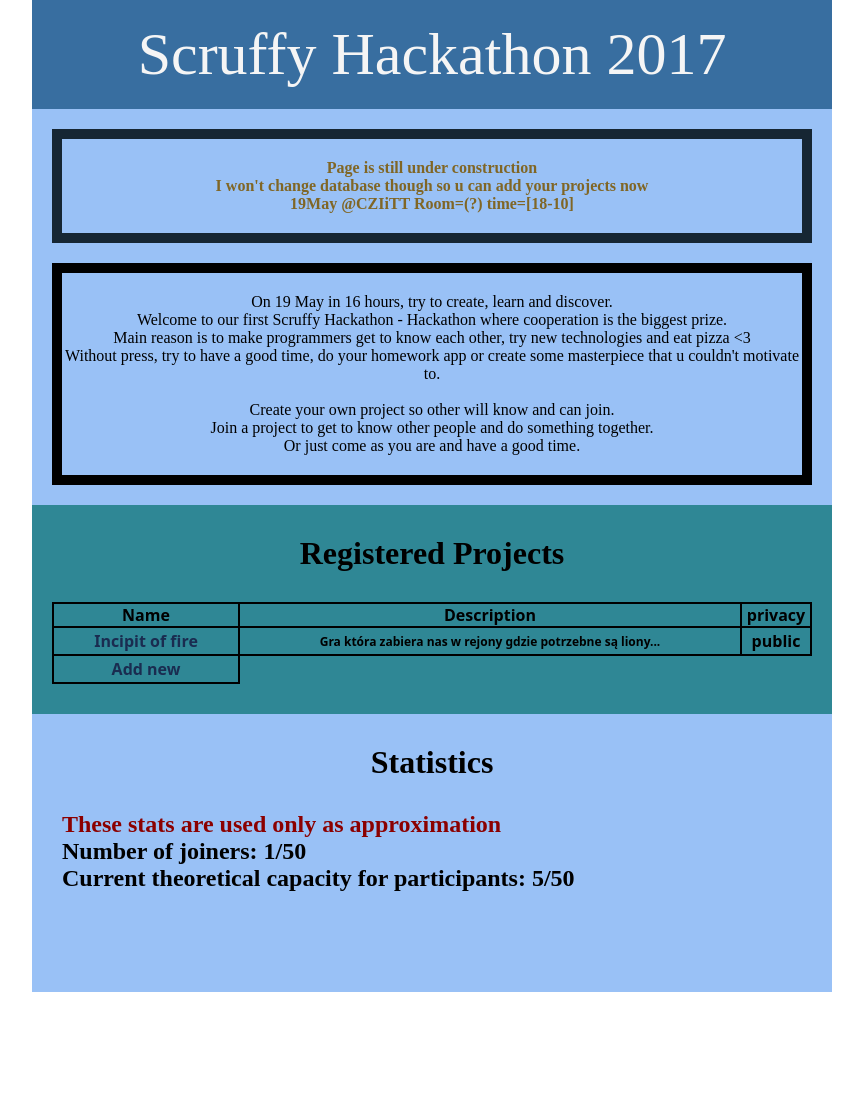
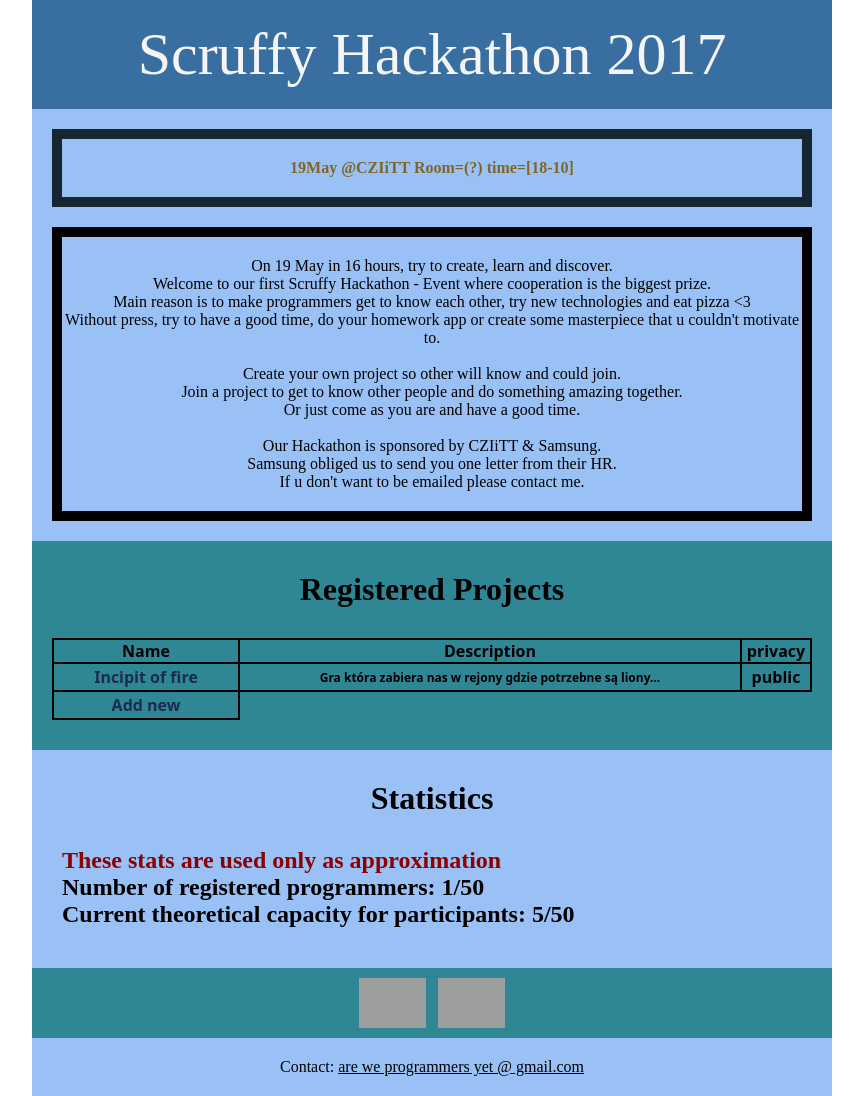
Before and after one commit to oneacik/scruffy, a Django app: page / in a window 1280 px wide. Shown: the whole page, without its empty margins (208-1071 px from the left). Before the commit the page ends 992 px from the top, so only its background shows below. Run offline with Django 3.2, Linux system fonts and the light colour scheme; data comes from the database, SQL or seed files in the repository; grey boxes are pictures that could not be loaded.

Commit message:
added some text

```diff
--- a/templates/index.html
+++ b/templates/index.html
@@ -1,3 +1,4 @@
+{% load static %}
 <!DOCTYPE html>
 <html lang="en" xmlns="http://www.w3.org/1999/html">
 <head>
@@ -44,13 +45,13 @@
             padding: 20px;
         }
 
-        #main {
+        .main {
             width: 800px;
             margin-left: auto;
             margin-right: auto;
             background-color: #99C1F6;
             min-height: 500px;
-            padding-bottom: 100px;
+            padding-bottom: 20px;
         }
 
         * {
@@ -121,10 +122,32 @@
             padding-bottom: 30px;
         }
 
+        img {
+            height: 50px
+        }
+
+        #footer {
+
+            padding: 0;
+            padding-top: 10px;
+            padding-bottom: 10px;
+            height: 50px;
+            min-height: 0;
+            text-align: center;
+            font-size: 50px;
+            margin-top: 20px;
+
+        }
+
+        #contact {
+            text-align: center;
+
+        }
+
     </style>
 </head>
 <body>
-<div id="main">
+<div class="main">
     <div id="title">
         <div>
             Scruffy Hackathon 2017
@@ -135,22 +158,26 @@
         {% if info %}
             {{ info }}
         {% else %}
-            Page is still under construction <br/>
-            I won't change database though so u can add your projects now <br/>
             19May @CZIiTT Room=(?) time=[18-10]
         {% endif %}
     </div>
 
     <div class="content">
         On 19 May in 16 hours, try to create, learn and discover.<br/>
-        Welcome to our first Scruffy Hackathon - Hackathon where cooperation is the biggest prize.<br/>
+        Welcome to our first Scruffy Hackathon - Event where cooperation is the biggest prize.<br/>
         Main reason is to make programmers get to know each other, try new technologies and eat pizza <3<br/>
         Without press, try to have a good time, do your homework app or create some masterpiece that u couldn't motivate
         to.<br/><br/>
 
-        Create your own project so other will know and can join. <br/>
-        Join a project to get to know other people and do something together. <br/>
-        Or just come as you are and have a good time. <br/>
+        Create your own project so other will know and could join. <br/>
+        Join a project to get to know other people and do something amazing together. <br/>
+        Or just come as you are and have a good time. <br/><br/>
+
+        Our Hackathon is sponsored by CZIiTT & Samsung.<br/>
+        Samsung obliged us to send you one letter from their HR.<br/>
+        If u don't want to be emailed please contact me.
+
+
     </div>
 
     <div class="mark">
@@ -186,13 +213,21 @@
     </div>
 
     <h1>Statistics</h1>
-    <div style="padding-left: 30px">
+    <div style="padding-left: 30px; padding-bottom: 20px">
 
         <h2 style="color: darkred;">These stats are used only as approximation</h2>
-        <h2>Number of joiners: {{ stat.mem }}/50</h2>
+        <h2>Number of registered programmers: {{ stat.mem }}/50</h2>
         <h2>Current theoretical capacity for participants: {{ stat.max }}/50</h2>
     </div>
 
+    <div id="footer" class="main mark">
+        <img src="http://siw.org.pl/wp-content/uploads/2016/11/logo-CZIiTT-z-rozwinieciem.png">
+        <img src="http://www.fahrenheit-212.com/wp-content/uploads/2015/06/Samsung.png">
+    </div>
+    <div id="contact" style="padding-top: 20px">
+        Contact: <u>are we programmers yet @ gmail.com</u>
+    </div>
 </div>
+
 </body>
 </html>
--- a/untitled3/settings.py
+++ b/untitled3/settings.py
@@ -122,9 +122,8 @@ USE_TZ = True
 # Static files (CSS, JavaScript, Images)
 # https://docs.djangoproject.com/en/1.9/howto/static-files/
 
-STATIC_URL = '/static/'
+STATIC_URL = '../static/'
 
-#
 
 EMAIL_HOST = 'localhost'
 EMAIL_BACKEND = 'django.core.mail.backends.smtp.EmailBackend'
```
Also changed, not shown: templates/project.html (line endings or trailing spaces).
